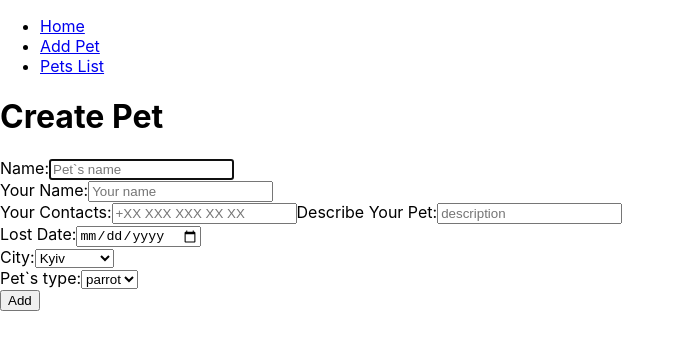
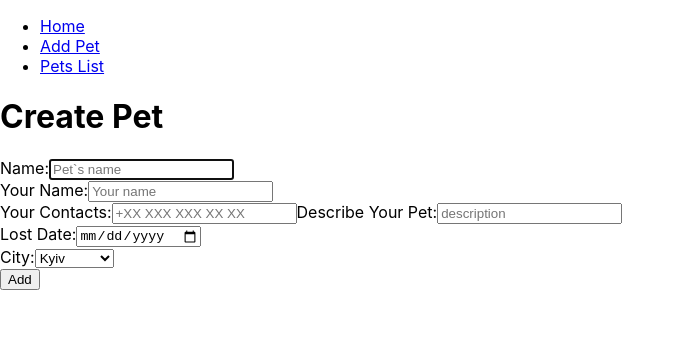
Before and after one commit to pecourses/pe2023-1-animal-search-fullstack, a React (Create React App) app in the folder client/: page /pet/create in a window 1280 px wide. Shown: the top 350 px of the page, without its empty margins (0-685 px from the left). Built offline with nearby package versions, Linux system fonts and the light colour scheme.

Commit message:
Fix form

```diff
--- a/client/src/components/PetForm/index.jsx
+++ b/client/src/components/PetForm/index.jsx
@@ -1,10 +1,11 @@
-import { Formik, Form, Field, ErrorMessage } from 'formik';
+import { Formik, Form, Field } from 'formik';
+import { connect } from 'react-redux';
 
 const CITIES = ['Kyiv', 'Dnipro', 'New York'];
 
 // TODO VALIDATION
 
-function PetForm () {
+function PetForm ({ petTypes }) {
   const initialValues = {
     name: '',
     owner: '',
@@ -12,7 +13,7 @@ function PetForm () {
     description: '',
     city: CITIES[0],
     lostDate: '',
-    petTypeId: '1',
+    petTypeId: petTypes[0]?.id ?? '',
   };
 
   const handleSubmit = (values, formikBag) => {
@@ -65,22 +66,23 @@ function PetForm () {
             ))}
           </select>
           <br />
+          {petTypes.length !== 0 && (
+            <>
               <label>Pet`s type:</label>
               <select
                 name='petTypeId'
                 value={formikProps.values.petTypeId}
                 onChange={formikProps.handleChange}
               >
-            {[
-              { id: '1', type: 'parrot' },
-              { id: '2', type: 'cat' },
-            ].map(t => (
+                {petTypes.map(t => (
                   <option key={t.id} value={t.id}>
                     {t.type}
                   </option>
                 ))}
               </select>
               <br />
+            </>
+          )}
           <button type='submit'>Add</button>
         </Form>
       )}
@@ -88,4 +90,6 @@ function PetForm () {
   );
 }
 
-export default PetForm;
+const mapStateToProps = ({ petsData: { petTypes } }) => ({ petTypes });
+
+export default connect(mapStateToProps)(PetForm);
--- a/client/src/store/slices/petsSlice.js
+++ b/client/src/store/slices/petsSlice.js
@@ -4,7 +4,7 @@ const PET_SLICE_NAME = 'pets';
 
 const initialState = {
   pets: [],
-  petsType: [],
+  petTypes: [],
   isFetching: false,
   error: null,
 };
```
Lines whose indentation alone changed are shown as unchanged.
